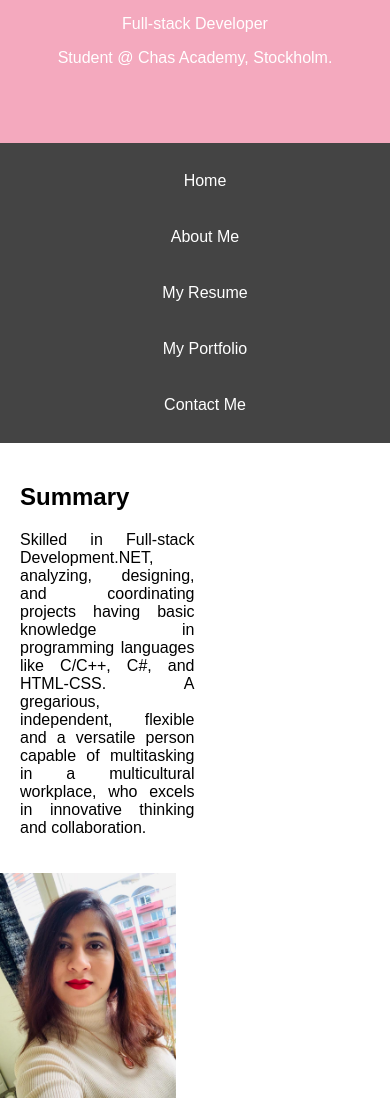
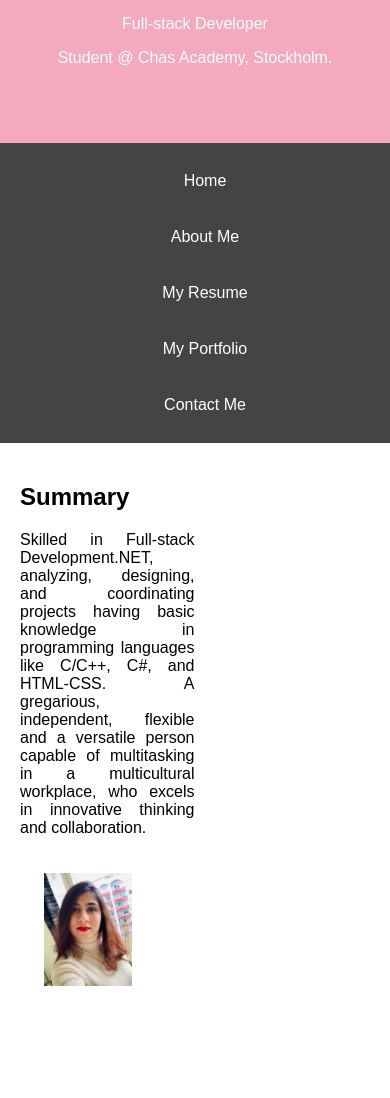
Before and after one commit to suhagan/dynamic-cv-suhagan, a React (Create React App) app: page /resume in a window 390 px wide. Shown: the part 125-1223 px from the top of the page. After the commit the page ends 1111 px from the top, so only its background shows below. Built offline with nearby package versions, Linux system fonts and the light colour scheme.

Commit message:
Code to Implement resume

```diff
--- a/src/pages/MyResume.css
+++ b/src/pages/MyResume.css
@@ -1,4 +1,4 @@
-.about-me {
+.my-resume {
     display: flex;
     flex-wrap: wrap;
 }
@@ -20,23 +20,6 @@
     height: auto;
   }
 
-/* Add responsiveness for about me page */
-@media (max-width: 768px) {
-    .about-me {
-        flex-direction: column;
-    }
-
-    .about-text, .about-image {
-        flex: 1 1 100%;
-    }
-}
-
-/*
-.my-resume {
-    display: flex;
-    flex-wrap: wrap;
-}
-
 .resume-text {
     flex: 1 1 55%;
     padding: 20px;
@@ -56,7 +39,7 @@
 }
 
 /* Add responsiveness for my resume page */
-/*@media (max-width: 768px) {
+@media (max-width: 768px) {
     .my-resume {
         flex-direction: column;
     }
@@ -65,4 +48,3 @@
         flex: 1 1 100%;
     }
 }
-*/
--- a/src/pages/MyResume.jsx
+++ b/src/pages/MyResume.jsx
@@ -1,10 +1,10 @@
 import React from 'react';
-import './AboutMe.css';
+import './MyResume.css';
 import resumeImage from '../assets/Suhagan.jpeg';
 
-function AboutMe() {
+function MyResume() {
   return (
-    <div className="about-me">
+    <div className="my-resume">
       <div className="main-column">
         <h2>Summary</h2>
         <p>
@@ -19,4 +19,4 @@ function AboutMe() {
   );
 }
 
-export default AboutMe;
+export default MyResume;
```
